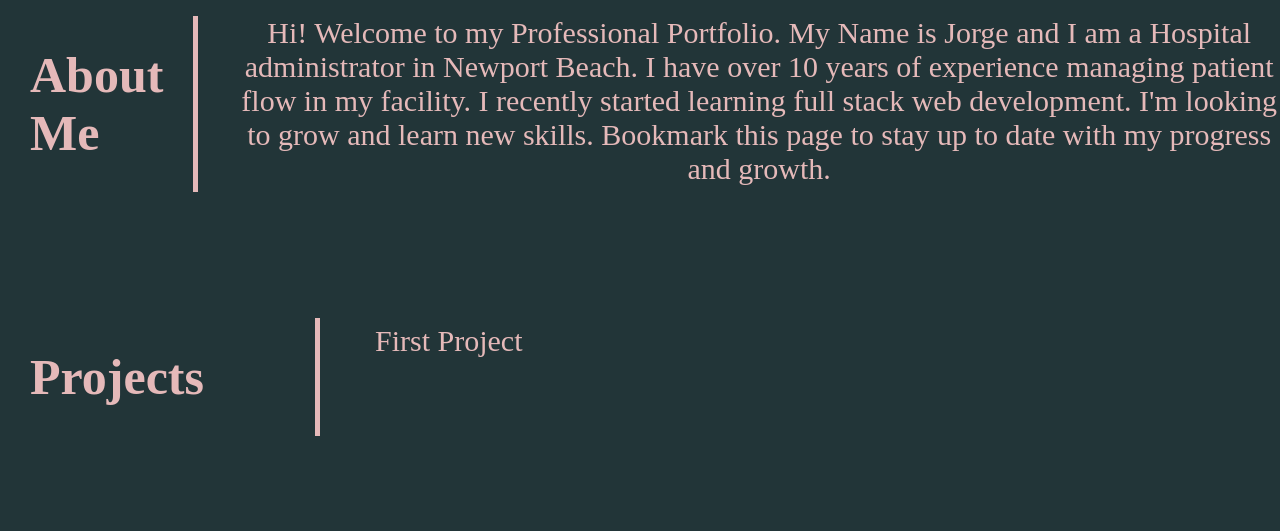
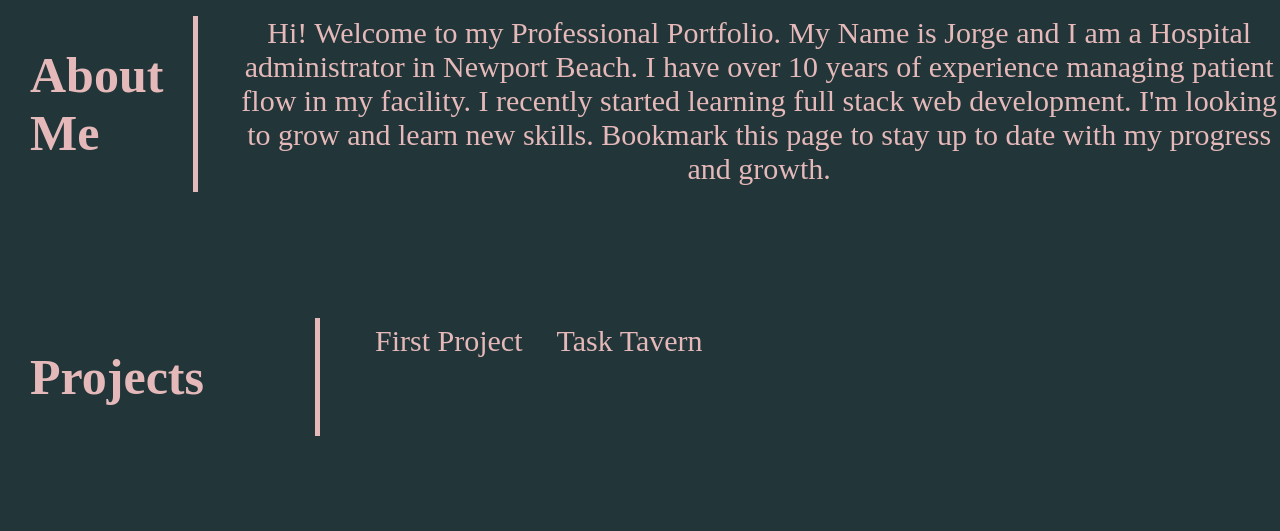
Before and after one commit to 1014jorge/M2-Professional-Portfolio, a plain HTML site: page index.html in a window 1280 px wide. Shown: the part 265-796 px from the top of the page. Drawn offline with Linux system fonts and the light colour scheme.

Commit message:
added task taverm to my portfolio

```diff
--- a/index.html
+++ b/index.html
@@ -57,6 +57,7 @@
                 <h2 class="section-margin">Projects</h2>
                 <div class="module-1">
                     <a href="https://1014jorge.github.io/HW1/" target="_blank">First Project</a>
+                    <a href="https://task-tavern-aa826bd56c1c.herokuapp.com/" target="_blank">Task Tavern</a>
                 </div>
             </div>
 
```
